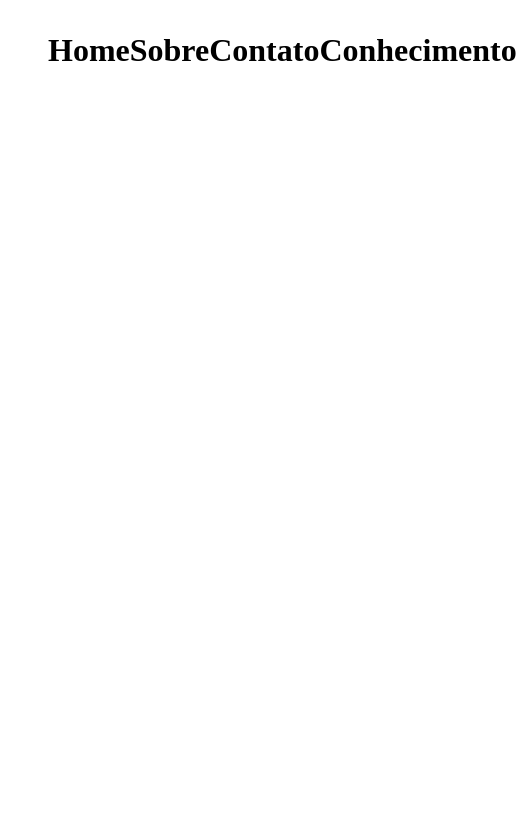
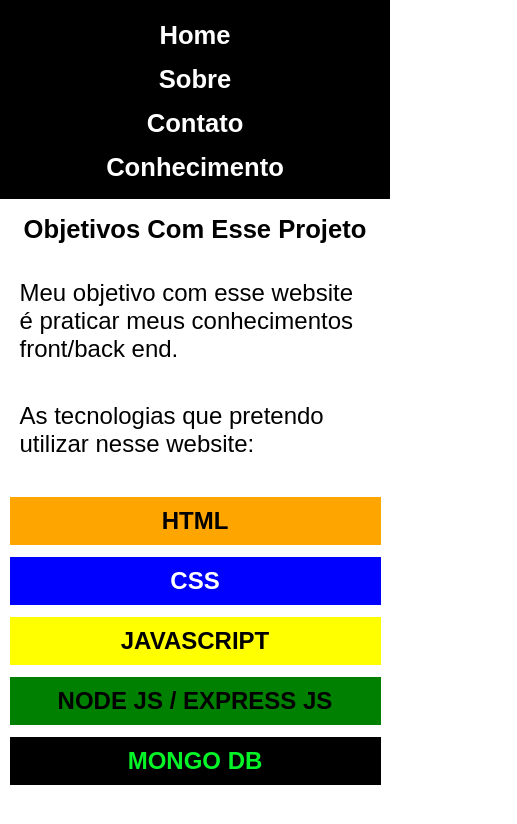
Before and after one commit to Richard9923/web-project, a React (Vite) app in the folder web-project/: page / in a window 390 px wide. Shown: the top 824 px of the page, 517 px wide, since content can reach past the window. Built offline with nearby package versions, Linux system fonts and the light colour scheme.

Commit message:
css e css e mais css

```diff
--- a/web-project/src/App.css
+++ b/web-project/src/App.css
@@ -1,10 +1,19 @@
-a {
+.link {
   color: black;
 }
+
+
+.link:hover {
+  color: rgb(83, 83, 83);
+ }
+
 
  * {
   list-style: none;
   text-decoration: none;
+  margin: 0px;
+  padding: 0px;
+  font-family: Arial, Helvetica, sans-serif;
  }
 
  #nav {
@@ -12,6 +21,416 @@ a {
   justify-content: space-evenly;
  }
 
- .link:hover {
-  color: rgb(83, 83, 83);
- }
+
+
+
+ /* 390px - 430px */
+@media only screen and (min-width: 390px) and (max-width: 430px) {
+  /* Estilos para iPhone 13 e 14 series */
+
+  #nav {
+    display: flex;
+    flex-direction: column;
+    align-items: center;
+    background-color: black;
+    padding: 15px;
+    gap: 7px;
+  }
+
+  .link {
+    font-size: 0.8em;
+    color: white;
+  }
+
+  /* Estilo conteudo */
+
+  #sub-titulo-dev {
+    display: flex;
+    justify-content: center;
+    font-size: 1.6em;
+    margin: 4%;
+  }
+
+  #paragrafo {
+    display: flex;
+    align-items: center;
+    font-size: 1.5em;
+    padding: 5%;
+   }
+
+   /* lista de conhecimento */
+
+   #tec-list {
+    display: flex;
+    flex-direction: column;
+    align-items: center;
+    font-size: 1.5em;
+    gap: 12px;
+    padding: 5%;
+
+
+   }
+
+   #html {
+    background-color: orange;
+    width: 100%;
+    text-align: center;
+    padding: 10px;
+    font-weight: bolder;
+   }
+   #css {
+    background-color: blue;
+    width: 100%;
+    text-align: center;
+    padding: 10px;
+    font-weight: bolder;
+    color: white;
+   }
+   #js {
+    background-color: yellow;
+    width: 100%;
+    text-align: center;
+    padding: 10px;
+    font-weight: bolder;
+   }
+   #node {
+    background-color: green;
+    width: 100%;
+    text-align: center;
+    padding: 10px;
+    font-weight: bolder;
+
+   }
+
+   #mongo {
+    background-color: rgb(0, 0, 0);
+    width: 100%;
+    text-align: center;
+    padding: 10px;
+    font-weight: bolder;
+    color: rgb(3, 244, 39);
+
+   }
+
+
+}
+
+@media only screen and (min-width: 360px) and (max-width: 412px) {
+  /* Estilos para Samsung Galaxy S21, S22, S23 */
+
+  #nav {
+    display: flex;
+    flex-direction: column;
+    align-items: center;
+    background-color: black;
+    padding: 15px;
+    gap: 7px;
+  }
+
+  .link {
+    font-size: 0.8em;
+    color: white;
+  }
+
+  #sub-titulo-dev {
+    display: flex;
+    justify-content: center;
+    font-size: 1.6em;
+    margin: 4%;
+  }
+
+  #paragrafo {
+    display: flex;
+    align-items: center;
+    font-size: 1.5em;
+    padding: 5%;
+   }
+
+   /* lista de conhecimento */
+
+   #tec-list {
+    display: flex;
+    flex-direction: column;
+    align-items: center;
+    font-size: 1.5em;
+    gap: 12px;
+    padding: 5%;
+
+
+   }
+
+   #html {
+    background-color: orange;
+    width: 100%;
+    text-align: center;
+    padding: 10px;
+    font-weight: bolder;
+   }
+   #css {
+    background-color: blue;
+    width: 100%;
+    text-align: center;
+    padding: 10px;
+    font-weight: bolder;
+    color: white;
+   }
+   #js {
+    background-color: yellow;
+    width: 100%;
+    text-align: center;
+    padding: 10px;
+    font-weight: bolder;
+   }
+   #node {
+    background-color: green;
+    width: 100%;
+    text-align: center;
+    padding: 10px;
+    font-weight: bolder;
+
+   }
+
+   #mongo {
+    background-color: rgb(0, 0, 0);
+    width: 100%;
+    text-align: center;
+    padding: 10px;
+    font-weight: bolder;
+    color: rgb(3, 244, 39);
+
+   }
+
+}
+
+@media only screen and (min-width: 360px) and (max-width: 411px) {
+  /* Estilos para Google Pixel 6 e 7 series */
+
+  #nav {
+    display: flex;
+    flex-direction: column;
+    align-items: center;
+    background-color: black;
+    padding: 15px;
+    gap: 7px;
+  }
+
+  .link {
+    font-size: 0.8em;
+    color: white;
+  }
+
+  #sub-titulo-dev {
+    display: flex;
+    justify-content: center;
+    font-size: 1.6em;
+    margin: 4%;
+  }
+
+  #paragrafo {
+    display: flex;
+    align-items: center;
+    font-size: 1.5em;
+    padding: 5%;
+   }
+
+   /* lista de conhecimento */
+
+   #tec-list {
+    display: flex;
+    flex-direction: column;
+    align-items: center;
+    font-size: 1.5em;
+    gap: 12px;
+    padding: 5%;
+
+
+   }
+
+   #html {
+    background-color: orange;
+    width: 100%;
+    text-align: center;
+    padding: 10px;
+    font-weight: bolder;
+   }
+   #css {
+    background-color: blue;
+    width: 100%;
+    text-align: center;
+    padding: 10px;
+    font-weight: bolder;
+    color: white;
+   }
+   #js {
+    background-color: yellow;
+    width: 100%;
+    text-align: center;
+    padding: 10px;
+    font-weight: bolder;
+   }
+   #node {
+    background-color: green;
+    width: 100%;
+    text-align: center;
+    padding: 10px;
+    font-weight: bolder;
+
+   }
+
+   #mongo {
+    background-color: rgb(0, 0, 0);
+    width: 100%;
+    text-align: center;
+    padding: 10px;
+    font-weight: bolder;
+    color: rgb(3, 244, 39);
+
+   }
+}
+
+
+
+
+/* tablets */
+
+/* 800px - 1280px */
+@media only screen and (min-width: 800px) and (max-width: 1280px) {
+  /* Estilos para Samsung Galaxy Tab S7 e S8 */
+
+  #nav {
+    display: flex;
+    flex-direction: row;
+    justify-content: center;
+    background-color: black;
+    padding: 80px;
+    gap: 20px;
+  }
+
+  .link {
+    font-size: 1.2em;
+    color: white;
+  }
+
+  .conhecimento {
+    padding-left: 10%;
+  }
+
+  /* conteudo */
+
+  #sub-titulo-dev {
+    display: flex;
+    justify-content: center;
+    font-size: 3em;
+    margin: 4%;
+  }
+
+  #paragrafo {
+    display: flex;
+    align-items: center;
+    font-size: 2.5em;
+    padding: 5%;
+   }
+
+   /* lista de conhecimento */
+
+   #tec-list {
+    display: flex;
+    flex-direction: column;
+    align-items: center;
+    font-size: 3em;
+    gap: 20px;
+    padding: 5%;
+
+
+   }
+
+   #html {
+    background-color: orange;
+    width: 100%;
+    text-align: center;
+    padding: 10px;
+    font-weight: bolder;
+   }
+   #css {
+    background-color: blue;
+    width: 100%;
+    text-align: center;
+    padding: 10px;
+    font-weight: bolder;
+    color: white;
+   }
+   #js {
+    background-color: yellow;
+    width: 100%;
+    text-align: center;
+    padding: 10px;
+    font-weight: bolder;
+   }
+   #node {
+    background-color: green;
+    width: 100%;
+    text-align: center;
+    padding: 10px;
+    font-weight: bolder;
+
+   }
+
+   #mongo {
+    background-color: rgb(0, 0, 0);
+    width: 100%;
+    text-align: center;
+    padding: 10px;
+    font-weight: bolder;
+    color: rgb(3, 244, 39);
+
+   }
+
+}
+
+/* 820px - 1080px */
+@media only screen and (min-width: 820px) and (max-width: 1080px) {
+  /* Estilos para iPad Air e iPad 10.2" */
+
+  #nav {
+    display: flex;
+    flex-direction: row;
+    justify-content: center;
+    background-color: black;
+    padding: 80px;
+    gap: 20px;
+  }
+
+  .link {
+    font-size: 1.2em;
+    color: white;
+  }
+
+  .conhecimento {
+    padding-left: 20%;
+  }
+}
+
+/* 1024px - 1366px */
+@media only screen and (min-width: 1024px) and (max-width: 1366px) {
+  /* Estilos para iPad Pro 12.9" */
+
+  #nav {
+    display: flex;
+    flex-direction: row;
+    justify-content: center;
+    background-color: black;
+    padding: 80px;
+    gap: 20px;
+  }
+
+  .link {
+    font-size: 1.5em;
+    color: white;
+  }
+
+  .conhecimento {
+    padding-left: 20%;
+  }
+
+
+}
--- a/web-project/src/App.tsx
+++ b/web-project/src/App.tsx
@@ -1,7 +1,14 @@
 import Nav from "./components/Nav";
+import Conteudo from "./components/Conteudo";
 
 function App() {
-  return <h1><Nav /></h1>
+  return (
+    <div>
+        <h1><Nav /></h1>
+        <Conteudo />
+    </div>
+
+)
 }
 
 export default App;
--- /dev/null
+++ b/web-project/src/components/Conteudo.tsx
@@ -0,0 +1,23 @@
+
+
+
+function Conteudo () {
+    return (
+        <div>
+            <h2 id="sub-titulo-dev">Objetivos Com Esse Projeto</h2>
+            <p id="paragrafo">Meu objetivo com esse website é praticar meus conhecimentos front/back end.</p>
+            <p id="paragrafo">As tecnologias que pretendo utilizar nesse website: </p>
+            <ol id="tec-list">
+                <li id="html">HTML</li>
+                <li id="css">CSS</li>
+                <li id="js">JAVASCRIPT</li>
+                <li id="node">NODE JS / EXPRESS JS</li>
+                <li id="mongo">MONGO DB</li>
+            </ol>
+        </div>
+
+    )
+
+}
+
+export default Conteudo;
--- a/web-project/src/components/Nav.tsx
+++ b/web-project/src/components/Nav.tsx
@@ -9,7 +9,7 @@ function Nav () {
             <li className="nav"><a href="#" className="link">Home</a></li>
             <li className="nav"><a href="#" className="link">Sobre</a></li>
             <li className="nav"><a href="#" className="link">Contato</a></li>
-            <li className="nav"><a href="#" className="link">Conhecimento</a></li>
+            <li className="nav"><a href="#" className="link conhecimento">Conhecimento</a></li>
         </ul>
     );
 
```
